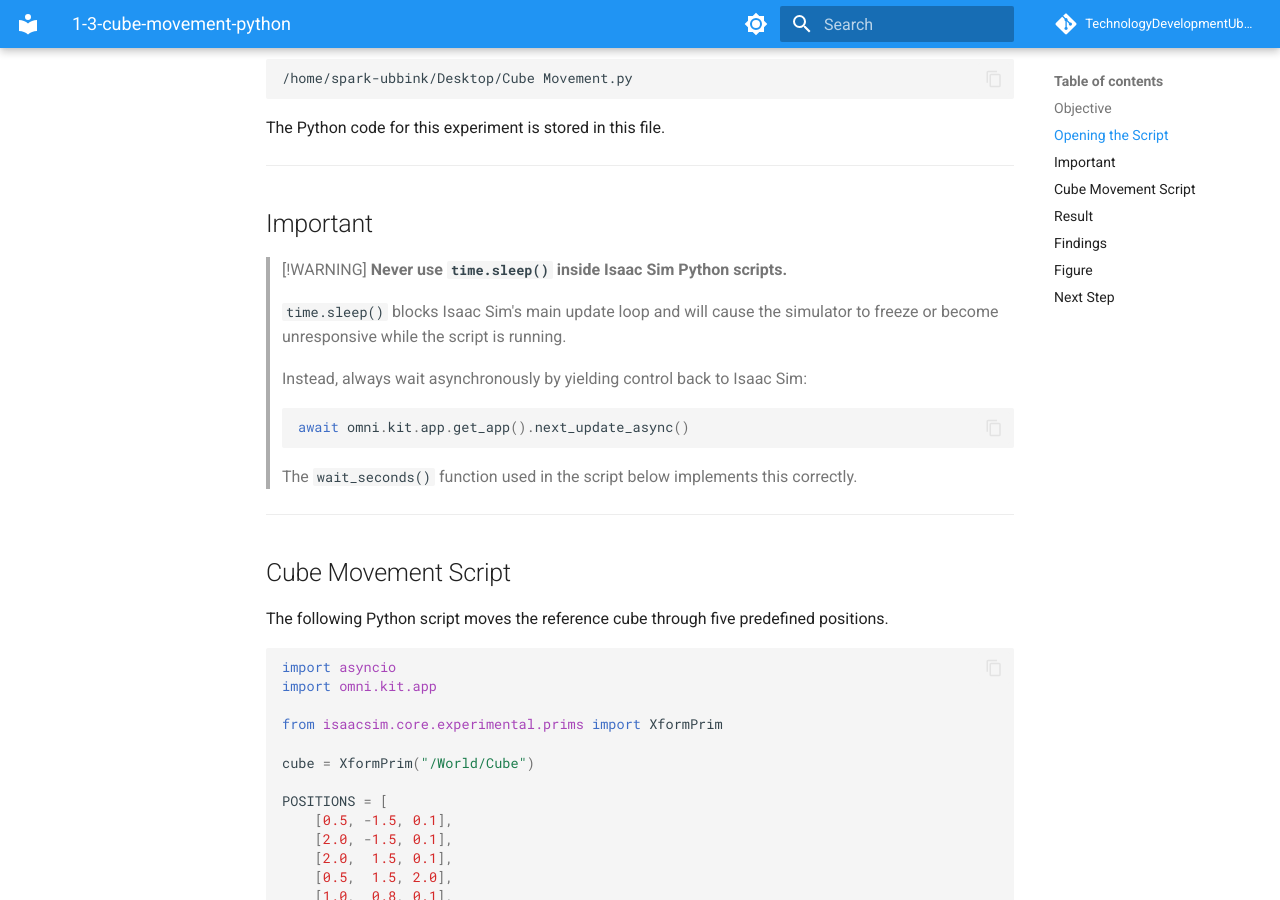
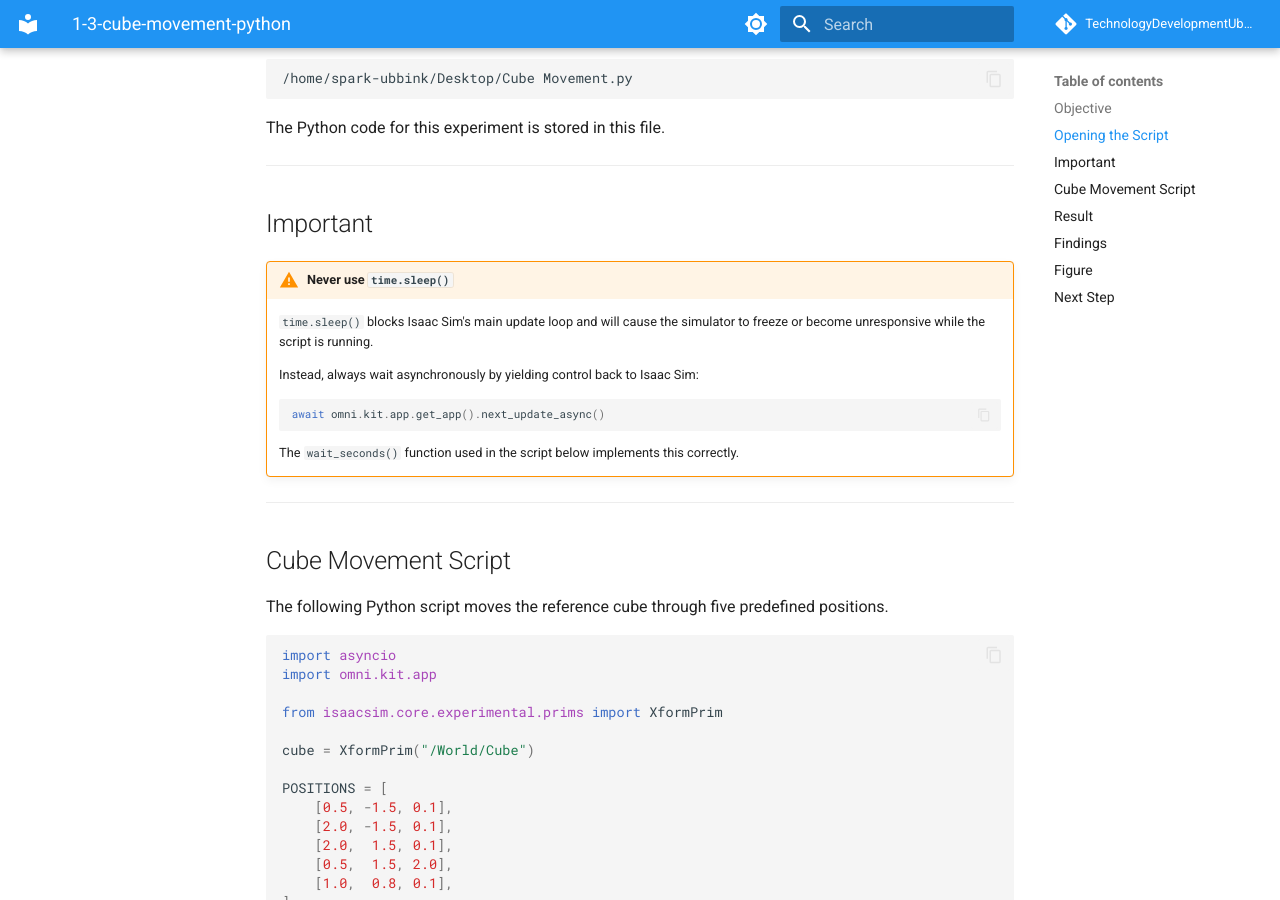
Before and after one commit to TechnologyDevelopmentUbbink/Tron2, an MkDocs documentation site: the page built from docs/assets/Results_Project_Cube/1-3-cube-movement-python.md, in a window 1280 px wide and 900 px high, scrolled down 1077 px. Built offline with MkDocs 1.6.1 and Material for MkDocs 9.7.7, drawn with Linux system fonts in a browser that asks for light colours; comment, search, counter and statistics services are not loaded.

Commit message:
Update warning format for time.sleep() usage

````diff
--- a/docs/assets/Results_Project_Cube/1-3-cube-movement-python.md
+++ b/docs/assets/Results_Project_Cube/1-3-cube-movement-python.md
@@ -44,18 +44,17 @@
 
 ## Important
 
-> [!WARNING]
-> **Never use `time.sleep()` inside Isaac Sim Python scripts.**
->
-> `time.sleep()` blocks Isaac Sim's main update loop and will cause the simulator to freeze or become unresponsive while the script is running.
->
-> Instead, always wait asynchronously by yielding control back to Isaac Sim:
->
-> ```python
-> await omni.kit.app.get_app().next_update_async()
-> ```
->
-> The `wait_seconds()` function used in the script below implements this correctly.
+!!! warning "Never use `time.sleep()`"
+
+    `time.sleep()` blocks Isaac Sim's main update loop and will cause the simulator to freeze or become unresponsive while the script is running.
+
+    Instead, always wait asynchronously by yielding control back to Isaac Sim:
+
+    ```python
+    await omni.kit.app.get_app().next_update_async()
+    ```
+
+    The `wait_seconds()` function used in the script below implements this correctly.
 
 ---
 
````
